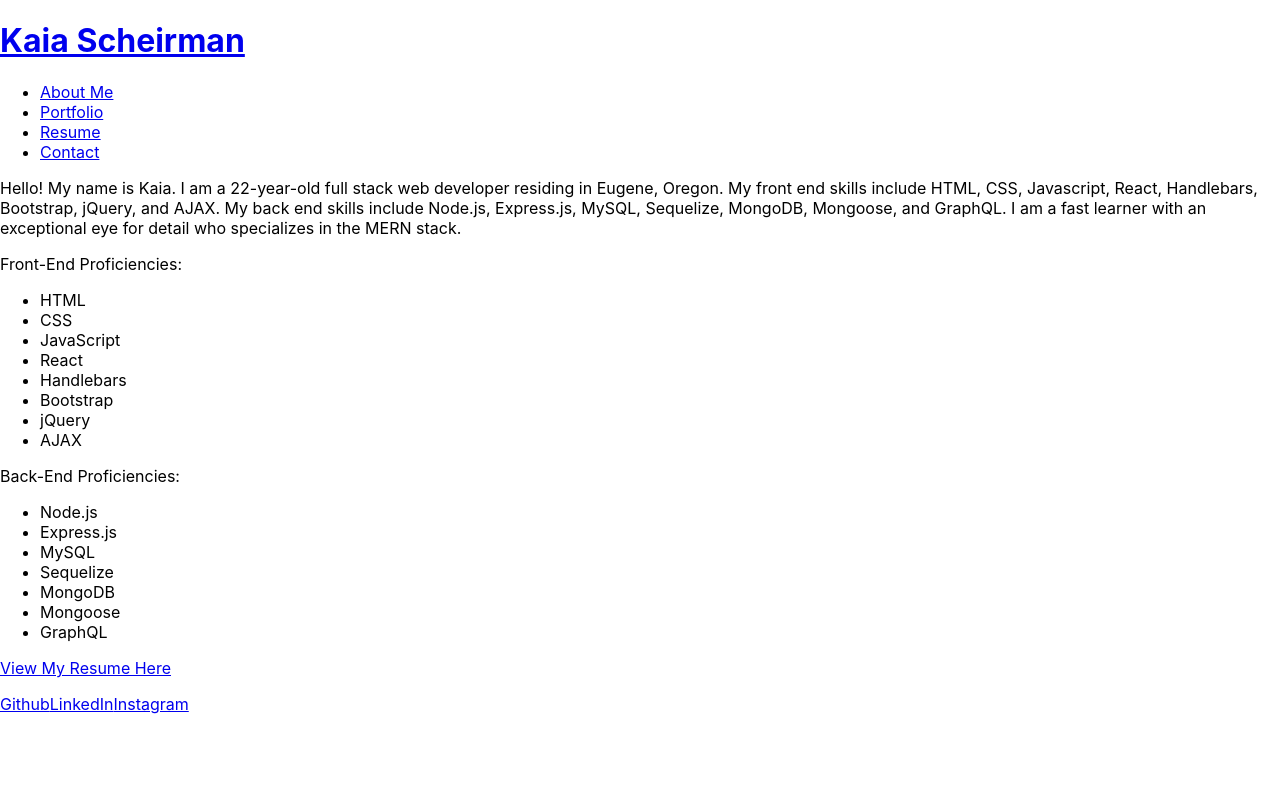
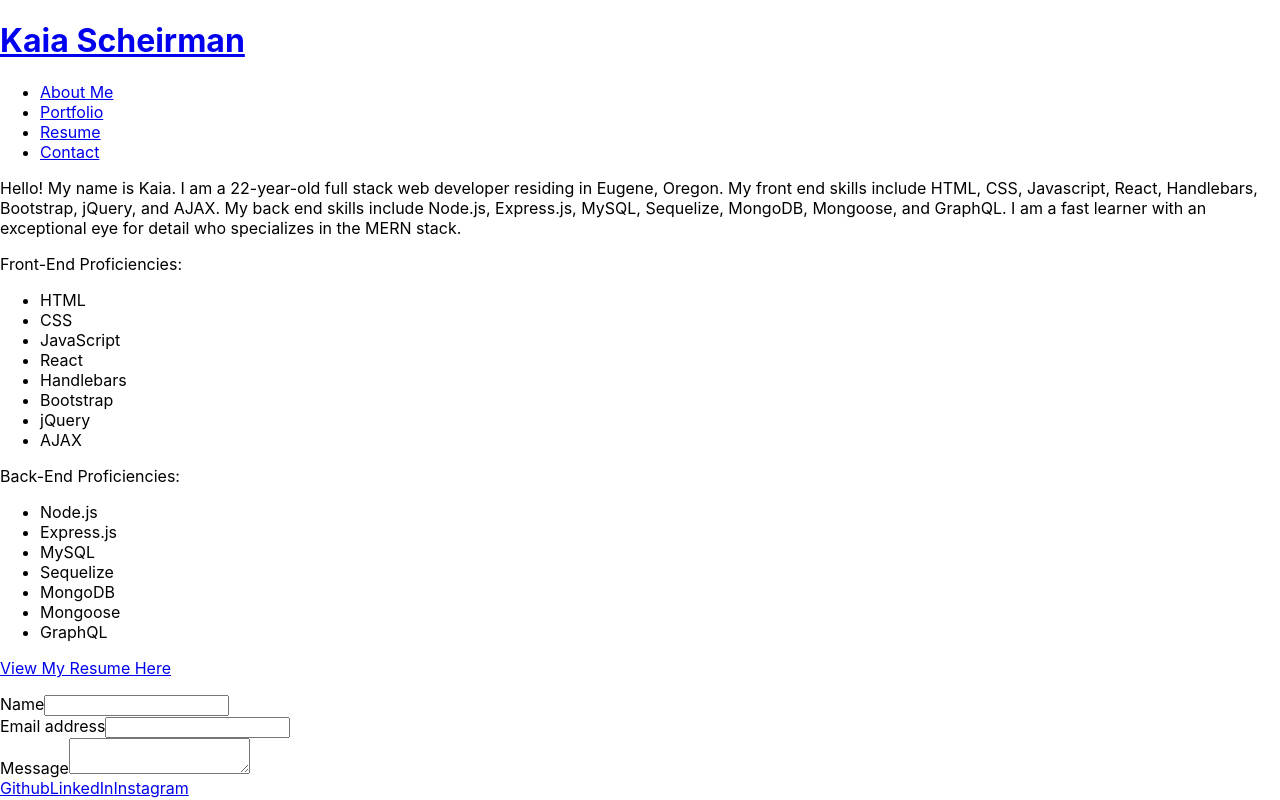
Before and after one commit to kaiafay/react-portfolio, a React (Create React App) app: page /contact in a window 1280 px wide. Built offline with nearby package versions, Linux system fonts and the light colour scheme.

Commit message:
create outline for Contact component

```diff
--- a/src/App.js
+++ b/src/App.js
@@ -2,6 +2,7 @@
 import Nav from './components/Nav';
 import About from './components/About';
 import Resume from './components/Resume';
+import Contact from './components/Contact';
 import Footer from './components/Footer';
 import './App.css';
 
@@ -11,6 +12,7 @@
       <Nav></Nav>
       <About></About>
       <Resume></Resume>
+      <Contact></Contact>
       <Footer></Footer>
     </div>
   );
--- /dev/null
+++ b/src/components/Contact/index.js
@@ -0,0 +1,24 @@
+import React from 'react';
+
+function Contact() {
+  return (
+    <section id='contact'>
+      <form id='contact-form'>
+        <div>
+            <label htmlFor='name'>Name</label>
+            <input type='text' name='name' />
+        </div>
+        <div>
+            <label htmlFor='email'>Email address</label>
+            <input type='email' name='email' />
+        </div>
+        <div>
+            <label htmlFor='message'>Message</label>
+            <textarea name='message' />
+        </div>
+      </form>
+    </section>
+  )
+}
+
+export default Contact;
```
